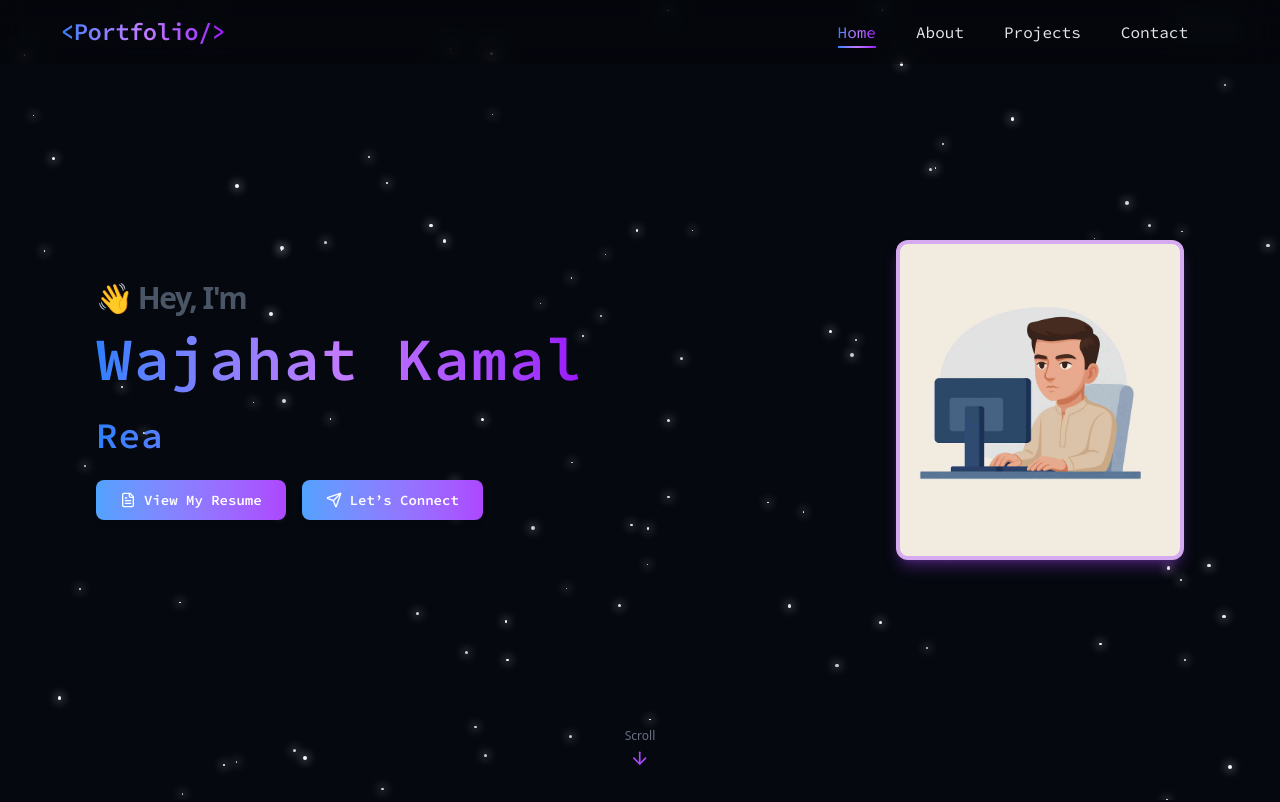
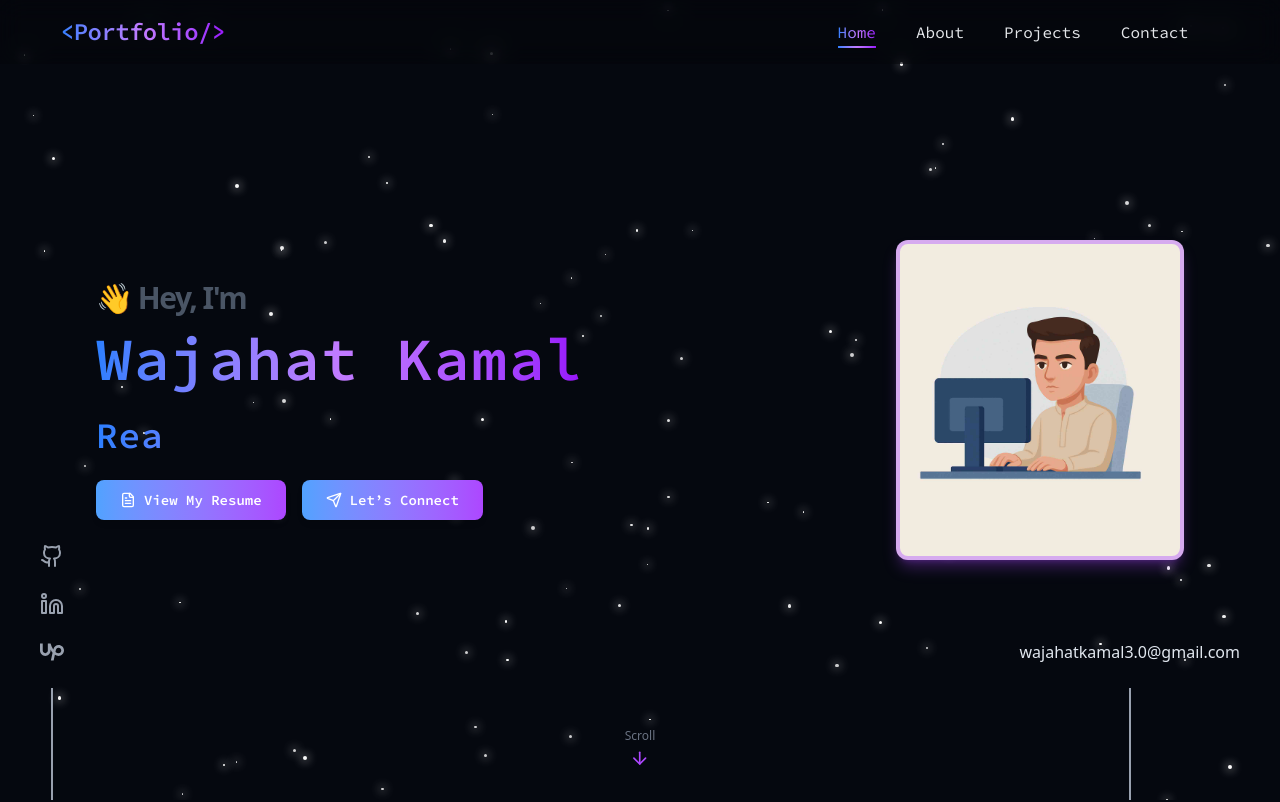
Before and after one commit to wajahat-kamal/Dev-Portfolio, a React (Vite) app: page / in a window 1280 px wide. Shown: the top 802 px of the page. Built offline with nearby package versions, Linux system fonts and the light colour scheme.

Commit message:
Refactor ContactSection component: adjust layout and styling for improved visual appeal, enhance text clarity, and update form elements for better user experience.

```diff
--- a/src/components/ContactSection.jsx
+++ b/src/components/ContactSection.jsx
@@ -14,7 +14,6 @@ export const ContactSection = () => {
     setStatus({ message: "Sending...", success: false, loading: true });
 
     const formData = new FormData(event.target);
-
     formData.append("access_key", "0e7ca1ec-6d30-4126-9b84-edf6c2d9164b");
 
     const response = await fetch("https://api.web3forms.com/submit", {
@@ -43,33 +42,36 @@ export const ContactSection = () => {
   return (
     <section
       id="contact"
-      className="relative min-h-screen flex items-center justify-center px-4 sm:px-6 lg:px-8 py-16 text-white"
+      className="relative min-h-screen flex items-center justify-center px-3 sm:px-6 lg:px-8 py-12 sm:py-16 text-white"
     >
-      <div className="container mx-auto max-w-4xl rounded-2xl p-8">
-        {/* Heading */}
-
-        <div className="text-center mb-10">
-          <h2 className="text-3xl sm:text-4xl font-extrabold relative inline-block">
+      <div className="container mx-auto max-w-4xl rounded-2xl p-5 sm:p-8">
+        {/* ====== Heading ====== */}
+        <div className="text-center mb-8 sm:mb-10">
+          <h2 className="text-2xl sm:text-3xl md:text-4xl font-extrabold relative inline-block">
             <span className="bg-gradient-to-r from-blue-400 via-cyan-300 to-purple-500 bg-clip-text text-transparent">
               Contact Me
             </span>
-            <span className="absolute bottom-[-10px] left-1/2 -translate-x-1/2 w-24 sm:w-32 h-[3px] bg-gradient-to-r from-blue-400 to-purple-500 rounded-full"></span>
+            <span className="absolute bottom-[-8px] left-1/2 -translate-x-1/2 w-20 sm:w-32 h-[2px] bg-gradient-to-r from-blue-400 to-purple-500 rounded-full"></span>
           </h2>
-          <p className="text-gray-400 mt-6 text-sm sm:text-base max-w-2xl mx-auto">
-            I'm currently open to new opportunities and collaborations. Feel
-            free to drop me a message — I’d love to hear from you!
+
+          <p className="text-gray-400 mt-4 sm:mt-6 text-[13px] sm:text-sm md:text-base max-w-2xl mx-auto leading-relaxed">
+            I’m open to new opportunities and collaborations. Feel free to drop
+            me a message — I’d love to hear from you!
           </p>
         </div>
 
-        {/* Contact Form */}
+        {/* ====== Contact Form ====== */}
         <form
           onSubmit={onSubmit}
-          className="max-w-xl mx-auto space-y-4 bg-gradient-to-b from-gray-900/90 via-gray-950/90 to-black/90 border border-gray-800 rounded-xl p-6 shadow-md hover:border-blue-500/70 hover:shadow-blue-500/20 transition-all duration-300"
+          className="max-w-xl mx-auto space-y-4 sm:space-y-5 bg-gradient-to-b from-gray-900/90 via-gray-950/90 to-black/90
+                     border border-gray-800 rounded-xl p-5 sm:p-6 shadow-md
+                     hover:border-blue-500/70 hover:shadow-blue-500/20 transition-all duration-300"
         >
+          {/* Name */}
           <div>
             <label
               htmlFor="name"
-              className="block text-sm font-medium text-gray-300 mb-1 text-start"
+              className="block text-[13px] sm:text-sm font-medium text-gray-300 mb-1 text-start"
             >
               Your Name
             </label>
@@ -79,14 +81,15 @@ export const ContactSection = () => {
               id="name"
               required
               placeholder="Enter your name"
-              className="w-full bg-transparent border border-gray-700 text-white rounded-md px-3 py-2 focus:outline-none focus:border-blue-400 transition-all duration-200"
+              className="w-full bg-transparent border border-gray-700 text-white rounded-md px-3 py-2 text-sm sm:text-base focus:outline-none focus:border-blue-400 transition-all duration-200"
             />
           </div>
 
+          {/* Email */}
           <div>
             <label
               htmlFor="email"
-              className="block text-sm font-medium text-gray-300 mb-1 text-start"
+              className="block text-[13px] sm:text-sm font-medium text-gray-300 mb-1 text-start"
             >
               Your Email
             </label>
@@ -96,14 +99,15 @@ export const ContactSection = () => {
               id="email"
               required
               placeholder="Enter your email"
-              className="w-full bg-transparent border border-gray-700 text-white rounded-md px-3 py-2 focus:outline-none focus:border-blue-400 transition-all duration-200"
+              className="w-full bg-transparent border border-gray-700 text-white rounded-md px-3 py-2 text-sm sm:text-base focus:outline-none focus:border-blue-400 transition-all duration-200"
             />
           </div>
 
+          {/* Message */}
           <div>
             <label
               htmlFor="message"
-              className="block text-sm font-medium text-gray-300 mb-1 text-start"
+              className="block text-[13px] sm:text-sm font-medium text-gray-300 mb-1 text-start"
             >
               Your Message
             </label>
@@ -113,7 +117,7 @@ export const ContactSection = () => {
               rows={4}
               required
               placeholder="Write your message..."
-              className="w-full bg-transparent border border-gray-700 text-white rounded-md px-3 py-2 focus:outline-none focus:border-blue-400 transition-all duration-200"
+              className="w-full bg-transparent border border-gray-700 text-white rounded-md px-3 py-2 text-sm sm:text-base focus:outline-none focus:border-blue-400 transition-all duration-200"
             ></textarea>
           </div>
 
@@ -121,25 +125,25 @@ export const ContactSection = () => {
           <button
             type="submit"
             disabled={status.loading}
-            className={`w-full flex items-center justify-center gap-2 py-3 rounded-md font-semibold text-white
+            className={`w-full flex items-center justify-center gap-2 py-2 sm:py-3 rounded-md font-semibold text-sm sm:text-base text-white
               bg-gradient-to-r from-blue-400 to-purple-500 hover:scale-[1.02] transition-all duration-300
               ${status.loading ? "opacity-70 cursor-not-allowed" : ""}`}
           >
             {status.loading ? "Sending..." : "Send Message"}
-            {!status.loading && <Send className="w-4 h-4" />}
+            {!status.loading && <Send className="w-4 h-4 sm:w-5 sm:h-5" />}
           </button>
 
           {/* Status Message */}
           {status.message && (
             <div
-              className={`mt-4 flex items-center justify-center gap-2 text-sm transition-all duration-300 ${
+              className={`mt-3 sm:mt-4 flex items-center justify-center gap-2 text-xs sm:text-sm transition-all duration-300 ${
                 status.success ? "text-green-400" : "text-red-400"
               }`}
             >
               {status.success ? (
-                <CheckCircle className="w-5 h-5 animate-bounce" />
+                <CheckCircle className="w-4 h-4 sm:w-5 sm:h-5 animate-bounce" />
               ) : (
-                <XCircle className="w-5 h-5" />
+                <XCircle className="w-4 h-4 sm:w-5 sm:h-5" />
               )}
               <span>{status.message}</span>
             </div>
--- /dev/null
+++ b/src/components/EmailSidebar.jsx
@@ -0,0 +1,17 @@
+import React from 'react'
+
+function EmailSidebar() {
+  return (
+    <div className="fixed bottom-0 right-0 hidden lg:flex flex-col items-center px-10 z-50">
+
+        <div>
+            wajahatkamal3.0@gmail.com
+        </div>
+
+      <div className="w-0.5 h-28 bg-gray-400 mt-6"></div>
+
+    </div>
+  )
+}
+
+export default EmailSidebar
--- a/src/components/Footer.jsx
+++ b/src/components/Footer.jsx
@@ -2,7 +2,7 @@ import { Github, Linkedin } from "lucide-react";
 
 export const Footer = () => {
   return (
-    <footer className="text-foreground py-3 sm:py-4 px-3 sm:px-8 bg-[#0B111E] flex flex-col sm:flex-row justify-between items-center gap-2 sm:gap-0 text-center sm:text-left">
+    <footer className="text-foreground py-3 sm:py-4 px-3 sm:px-20 bg-[#0B111E] flex flex-col sm:flex-row justify-between items-center gap-2 sm:gap-0 text-center sm:text-left">
       {/* Left Section */}
       <div>
         <p className="text-xs sm:text-sm">
--- /dev/null
+++ b/src/components/SocialSidebar.jsx
@@ -0,0 +1,52 @@
+"use client";
+import { Github, Linkedin } from "lucide-react";
+import React from "react";
+
+export const SocialSidebar = () => {
+  return (
+    <div className="fixed bottom-0 left-0 hidden lg:flex flex-col items-center px-10 z-50">
+      {/* Icons */}
+      <div className="flex flex-col items-center space-y-6">
+        {/* GitHub */}
+        <a
+          href="https://github.com/Wajahat049"
+          target="_blank"
+          rel="noreferrer"
+          className="text-gray-400 hover:text-purple-500 transition-colors duration-300"
+        >
+          <Github className="w-6 h-6 cursor-pointer" />
+        </a>
+
+        {/* LinkedIn */}
+        <a
+          href="https://www.linkedin.com/in/wajahatahmed49/"
+          target="_blank"
+          rel="noreferrer"
+          className="text-gray-400 hover:text-blue-500 transition-colors duration-300"
+        >
+          <Linkedin className="w-6 h-6 cursor-pointer" />
+        </a>
+
+        {/* Upwork (custom icon) */}
+        <a
+          href="https://www.upwork.com/freelancers/~01d3189f9829035451"
+          target="_blank"
+          rel="noreferrer"
+          className="text-gray-400 hover:text-green-500 transition-colors duration-300"
+        >
+          <svg
+            xmlns="http://www.w3.org/2000/svg"
+            fill="currentColor"
+            viewBox="0 0 32 32"
+            className="w-6 h-6 cursor-pointer"
+          >
+            <path d="M24.75 17.542c-1.469 0-2.849-0.62-4.099-1.635l0.302-1.432 0.010-0.057c0.276-1.521 1.13-4.078 3.786-4.078 1.99 0 3.604 1.615 3.604 3.604 0 1.984-1.615 3.599-3.604 3.599zM24.75 6.693c-3.385 0-6.016 2.198-7.083 5.818-1.625-2.443-2.865-5.38-3.583-7.854h-3.646v9.484c-0.005 1.875-1.521 3.391-3.396 3.396-1.875-0.005-3.391-1.526-3.396-3.396v-9.484h-3.646v9.484c0 3.885 3.161 7.068 7.042 7.068 3.885 0 7.042-3.182 7.042-7.068v-1.589c0.708 1.474 1.578 2.974 2.635 4.297l-2.234 10.495h3.729l1.62-7.615c1.417 0.906 3.047 1.479 4.917 1.479 4 0 7.25-3.271 7.25-7.266 0-4-3.25-7.25-7.25-7.25z" />
+          </svg>
+        </a>
+      </div>
+
+      {/* Line */}
+      <div className="w-0.5 h-28 bg-gray-400 mt-6"></div>
+    </div>
+  );
+};
--- a/src/pages/Home.jsx
+++ b/src/pages/Home.jsx
@@ -6,6 +6,8 @@ import HeroSection from "../components/HeroSection";
 import Navbar from "../components/Navbar"
 import { ProjectsSection } from "../components/ProjectsSection"
 import { StarBackground } from "@/components/StarBackground"
+import { SocialSidebar } from "../components/SocialSidebar";
+import EmailSidebar from "../components/EmailSidebar";
 
 export const Home = () => {
   return (
@@ -21,6 +23,8 @@ export const Home = () => {
         <ProjectsSection />
         <ContactSection/>
         <Footer />
+        <SocialSidebar/>
+        <EmailSidebar/>
       </main>
 
     </div>
```
